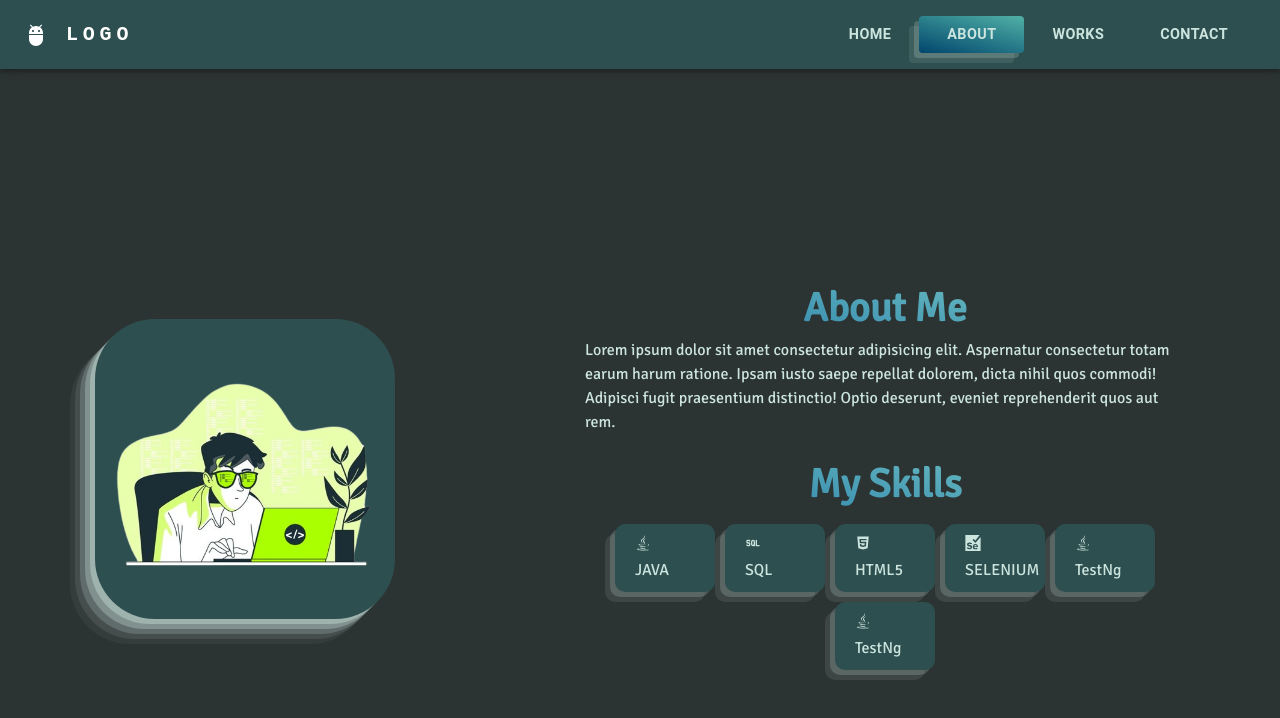
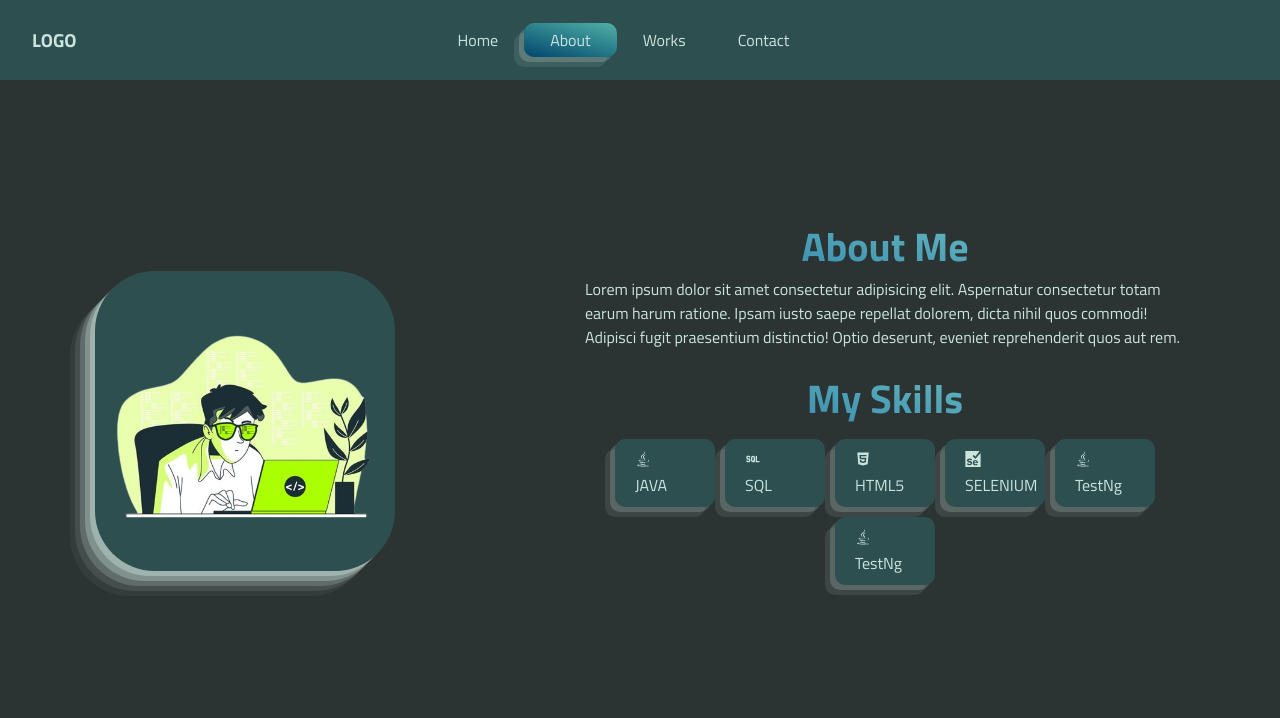
Before and after one commit to rahulhotta/sipun-portfolio-v1, a Next.js app: page /About in a window 1280 px wide. Shown: the top 718 px of the page. Built offline with nearby package versions, Linux system fonts and the light colour scheme; a web font is replaced by a local one.

Commit message:
changed navbar

```diff
--- a/src/Components/Home/Home.module.css
+++ b/src/Components/Home/Home.module.css
@@ -4,8 +4,8 @@
   display: flex;
   align-items: center;
   justify-content: space-around;
-  width: 100vw;
-  height: 100vh;
+  width: 100%;
+  height: 80vh;
   font-family: 'Signika', sans-serif;
 }
 /* .hello__img {
--- a/src/Components/Navbar/NavBar.css
+++ b/src/Components/Navbar/NavBar.css
@@ -1,4 +1,4 @@
-.navbar__container{
+/* .navbar__container{
     position: fixed;
     top: 0;
     left: 0;
@@ -41,4 +41,107 @@ a{
         font-size: 0.9rem;
         font-weight:700;
         padding: 10px 20px;
-    }
+    } */
+
+@import url("https://fonts.googleapis.com/css2?family=Titillium+Web:wght@300;400;700&display=swap");
+
+* {
+  padding: 0;
+  margin: 0;
+  box-sizing: border-box;
+  font-family: "Titillium Web", sans-serif;
+}
+
+header {
+  display: flex;
+  align-items: center;
+  justify-content: space-between;
+  height: 80px;
+  padding: 0 2rem;
+  background-color: var(--secondary-bg-color);
+  position: fixed;
+  width: 100dvw;
+}
+
+nav a {
+  margin: 0 1rem;
+  color: var(--primary-fg-color);
+  text-decoration: none;
+  padding: 5px 10px;
+}
+
+header .nav-btn {
+  padding: 5px;
+  cursor: pointer;
+  background: transparent;
+  border: none;
+  outline: none;
+  color: var(--primary-fg-color);
+  visibility: hidden;
+  opacity: 0;
+  font-size: 1.8rem;
+}
+
+header div,
+nav {
+  display: flex;
+  align-items: center;
+}
+
+.active {
+  transform: scale(10px);
+  background: var(--tertiary-bg-color);
+  border-radius: 10px;
+  transition-duration: 0.6s;
+  box-shadow: var(--secondary-box-shadow);
+}
+.active:hover {
+  background: var(--tertiary-bg-color);
+}
+
+@media only screen and (max-width: 1024px) {
+  header .nav-btn {
+    visibility: visible;
+    opacity: 1;
+  }
+
+  .drawer__container {
+    width: 70vw;
+    display: flex;
+    justify-content: center;
+    align-items: center;
+    flex-direction: column;
+    gap: 10px;
+    height: 60vh;
+  }
+  header nav {
+    position: fixed;
+    top: -100vh;
+    left: 0;
+    height: 100%;
+    width: 100%;
+    display: flex;
+    flex-direction: column;
+    align-items: center;
+    justify-content: center;
+    gap: 1.5rem;
+    background-color: var(--secondary-bg-color);
+    transition: 1s;
+    z-index: 2;
+  }
+
+  header .responsive_nav {
+    transform: translateY(100vh);
+    transition-duration: 500ms;
+  }
+
+  nav .nav-close-btn {
+    position: absolute;
+    top: 2rem;
+    right: 2rem;
+  }
+
+  nav a {
+    font-size: 1.5rem;
+  }
+}
--- a/src/Components/Navbar/Navbar.jsx
+++ b/src/Components/Navbar/Navbar.jsx
@@ -1,24 +1,171 @@
 "use client";
-import React, { useState } from "react";
+// import React, { useState } from "react";
+// import { usePathname } from "next/navigation";
+// import "./NavBar.css";
+// import Link from "next/link";
+// import AppBar from "@mui/material/AppBar";
+// import Box from "@mui/material/Box";
+// import Toolbar from "@mui/material/Toolbar";
+// import IconButton from "@mui/material/IconButton";
+// import Typography from "@mui/material/Typography";
+// import Menu from "@mui/material/Menu";
+// import MenuIcon from "@mui/icons-material/Menu";
+// import Container from "@mui/material/Container";
+// import Avatar from "@mui/material/Avatar";
+// import Button from "@mui/material/Button";
+// import Tooltip from "@mui/material/Tooltip";
+// import MenuItem from "@mui/material/MenuItem";
+// import AdbIcon from "@mui/icons-material/Adb";
+// import Drawer from "@mui/material/Drawer";
+
+// const Navbar = () => {
+//   const pathname = usePathname();
+//   const pages = [
+//     { name: "Home", path: "/" },
+//     { name: "About", path: "About" },
+//     { name: "Works", path: "Works" },
+//     { name: "Contact", path: "Contact" },
+//   ];
+//   const [drawerState, setDrawerState] = useState(false);
+//   const [anchorElNav, setAnchorElNav] = useState(null);
+
+//   const toggleDrawer = () => {
+//     setDrawerState((prev) => {
+//       return !prev;
+//     });
+//   };
+//   const handleOpenNavMenu = (event) => {
+//     setAnchorElNav(event.currentTarget);
+//   };
+
+//   const handleCloseNavMenu = () => {
+//     setAnchorElNav(null);
+//   };
+
+//   return (
+//     <div>
+//       <AppBar position="static" className="navbar__container">
+//         <Container maxWidth="xl">
+//           <Toolbar disableGutters>
+//             <AdbIcon sx={{ display: { xs: "none", md: "flex" }, mr: 1 }} />
+//             <Typography
+//               variant="h6"
+//               noWrap
+//               component="a"
+//               href="/"
+//               sx={{
+//                 mr: 2,
+//                 display: { xs: "none", md: "flex" },
+//                 fontFamily: "monospace",
+//                 fontWeight: 700,
+//                 letterSpacing: ".3rem",
+//                 color: "inherit",
+//                 textDecoration: "none",
+//               }}
+//             >
+//               LOGO
+//             </Typography>
+
+//             <Box sx={{ flexGrow: 1, display: { xs: "flex", md: "none" } }}>
+//               <IconButton
+//                 size="large"
+//                 aria-label="account of current user"
+//                 aria-controls="menu-appbar"
+//                 aria-haspopup="true"
+//                 // onClick={handleOpenNavMenu}
+//                 onClick={toggleDrawer}
+//                 color="inherit"
+//               >
+//                 <MenuIcon />
+//               </IconButton>
+//               <Drawer anchor={"left"} open={drawerState} onClose={toggleDrawer}>
+//                 <div className="drawer__container">
+//                   {pages.map((page) => (
+//                     <Button
+//                     key={page.name}
+//                     onClick={toggleDrawer}
+//                     className={
+//                       pathname == `/${page.path}`
+//                         ? "active"
+//                         : "" || pathname == `${page.path}`
+//                         ? "active"
+//                         : ""
+//                     }>
+//                       <Link href={page.path} className="navbar__navLink">
+
+//                           {page.name}
+
+//                       </Link>
+//                     </Button>
+//                   ))}
+//                 </div>
+//               </Drawer>
+//             </Box>
+//             <AdbIcon sx={{ display: { xs: "flex", md: "none" }, mr: 1 }} />
+//             <Typography
+//               variant="h5"
+//               noWrap
+//               component="a"
+//               href=""
+//               sx={{
+//                 mr: 2,
+//                 display: { xs: "flex", md: "none" },
+//                 flexGrow: 1,
+//                 fontFamily: "monospace",
+//                 fontWeight: 700,
+//                 letterSpacing: ".3rem",
+//                 color: "inherit",
+//                 textDecoration: "none",
+//               }}
+//             >
+//               LOGO
+//             </Typography>
+//             <Box
+//               sx={{
+//                 flexGrow: 1,
+//                 display: { xs: "none", md: "flex", justifyContent: "flex-end" },
+//               }}
+//             >
+//               {pages.map((page) => (
+//                 <Button
+//                   key={page.name}
+//                   onClick={handleCloseNavMenu}
+//                   sx={{ my: 2, color: "white", display: "block" }}
+//                   className={
+//                       pathname == `/${page.path}`
+//                         ? "active"
+//                         : "" || pathname == `${page.path}`
+//                         ? "active"
+//                         : ""
+//                     }
+//                 >
+//                     <Link href={page.path} className="navbar__navLink">
+//                       {page.name}
+//                     </Link>
+//                 </Button>
+//               ))}
+//             </Box>
+//           </Toolbar>
+//         </Container>
+//       </AppBar>
+//     </div>
+//   );
+// };
+
+// export default Navbar;
+
+import { useRef } from "react";
+import { FaBars, FaTimes } from "react-icons/fa";
+import "./NavBar.css";
 import { usePathname } from "next/navigation";
-import "./NavBar.css";
 import Link from "next/link";
-import AppBar from "@mui/material/AppBar";
-import Box from "@mui/material/Box";
-import Toolbar from "@mui/material/Toolbar";
-import IconButton from "@mui/material/IconButton";
-import Typography from "@mui/material/Typography";
-import Menu from "@mui/material/Menu";
-import MenuIcon from "@mui/icons-material/Menu";
-import Container from "@mui/material/Container";
-import Avatar from "@mui/material/Avatar";
-import Button from "@mui/material/Button";
-import Tooltip from "@mui/material/Tooltip";
-import MenuItem from "@mui/material/MenuItem";
-import AdbIcon from "@mui/icons-material/Adb";
-import Drawer from "@mui/material/Drawer";
 
-const Navbar = () => {
+function Navbar() {
+  const navRef = useRef();
+
+  const showNavbar = () => {
+    navRef.current.classList.toggle("responsive_nav");
+  };
   const pathname = usePathname();
   const pages = [
     { name: "Home", path: "/" },
@@ -26,111 +173,14 @@ const Navbar = () => {
     { name: "Works", path: "Works" },
     { name: "Contact", path: "Contact" },
   ];
-  const [drawerState, setDrawerState] = useState(false);
-  const [anchorElNav, setAnchorElNav] = useState(null);
-
-  const toggleDrawer = () => {
-    setDrawerState((prev) => {
-      return !prev;
-    });
-  };
-  const handleOpenNavMenu = (event) => {
-    setAnchorElNav(event.currentTarget);
-  };
-
-  const handleCloseNavMenu = () => {
-    setAnchorElNav(null);
-  };
-
   return (
-    <div>
-      <AppBar position="static" className="navbar__container">
-        <Container maxWidth="xl">
-          <Toolbar disableGutters>
-            <AdbIcon sx={{ display: { xs: "none", md: "flex" }, mr: 1 }} />
-            <Typography
-              variant="h6"
-              noWrap
-              component="a"
-              href="/"
-              sx={{
-                mr: 2,
-                display: { xs: "none", md: "flex" },
-                fontFamily: "monospace",
-                fontWeight: 700,
-                letterSpacing: ".3rem",
-                color: "inherit",
-                textDecoration: "none",
-              }}
-            >
-              LOGO
-            </Typography>
-
-            <Box sx={{ flexGrow: 1, display: { xs: "flex", md: "none" } }}>
-              <IconButton
-                size="large"
-                aria-label="account of current user"
-                aria-controls="menu-appbar"
-                aria-haspopup="true"
-                // onClick={handleOpenNavMenu}
-                onClick={toggleDrawer}
-                color="inherit"
-              >
-                <MenuIcon />
-              </IconButton>
-              <Drawer anchor={"left"} open={drawerState} onClose={toggleDrawer}>
+    <header>
+      <h3>LOGO</h3>
+      <nav ref={navRef}>
         <div className="drawer__container">
           {pages.map((page) => (
-                    <Button
+            <div
               key={page.name}
-                    onClick={toggleDrawer}
-                    className={
-                      pathname == `/${page.path}`
-                        ? "active"
-                        : "" || pathname == `${page.path}`
-                        ? "active"
-                        : ""
-                    }>
-                      <Link href={page.path} className="navbar__navLink">
-
-                          {page.name}
-
-                      </Link>
-                    </Button>
-                  ))}
-                </div>
-              </Drawer>
-            </Box>
-            <AdbIcon sx={{ display: { xs: "flex", md: "none" }, mr: 1 }} />
-            <Typography
-              variant="h5"
-              noWrap
-              component="a"
-              href=""
-              sx={{
-                mr: 2,
-                display: { xs: "flex", md: "none" },
-                flexGrow: 1,
-                fontFamily: "monospace",
-                fontWeight: 700,
-                letterSpacing: ".3rem",
-                color: "inherit",
-                textDecoration: "none",
-              }}
-            >
-              LOGO
-            </Typography>
-            <Box
-              sx={{
-                flexGrow: 1,
-                display: { xs: "none", md: "flex", justifyContent: "flex-end" },
-              }}
-            >
-              {pages.map((page) => (
-                <Button
-                  key={page.name}
-                  onClick={handleCloseNavMenu}
-                  sx={{ my: 2, color: "white", display: "block" }}
               className={
                 pathname == `/${page.path}`
                   ? "active"
@@ -142,14 +192,18 @@ const Navbar = () => {
               <Link href={page.path} className="navbar__navLink">
                 {page.name}
               </Link>
-                </Button>
+            </div>
           ))}
-            </Box>
-          </Toolbar>
-        </Container>
-      </AppBar>
         </div>
+        <button className="nav-btn nav-close-btn" onClick={showNavbar}>
+          <FaTimes />
+        </button>
+      </nav>
+      <button className="nav-btn" onClick={showNavbar}>
+        <FaBars />
+      </button>
+    </header>
   );
-};
+}
 
 export default Navbar;
--- a/src/app/About/About.module.css
+++ b/src/app/About/About.module.css
@@ -1,7 +1,7 @@
 @import url("https://fonts.googleapis.com/css2?family=Signika&display=swap");
 .about__container {
-  height: 100vh;
-  min-width: 100vw;
+  min-width: 100%;
+  height: 99vh;
   display: flex;
   align-items: center;
   justify-content: space-around;
@@ -13,6 +13,7 @@
   border-radius: 20%;
   background: var(--secondary-bg-color);
   box-shadow: var(--primary-box-shadow);
+  margin-top: 50px;
 }
 .about__right {
   width: clamp(300px, 80vw, 600px);
@@ -38,6 +39,6 @@
 @media screen and (max-width: 900px) {
     .about__container{
         flex-direction: column;
-        padding-top: 100px;
+        padding-top: 150px;
     }
   }
```
Also changed, not shown: package.json (+3 -5 lines), 1 other file (tests, documents, lock files or other folders). Lines whose indentation alone changed are shown as unchanged.
